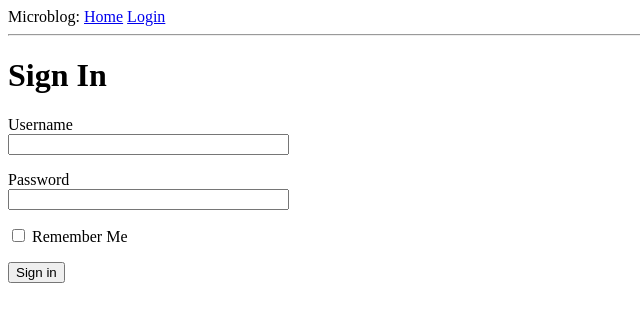
After one commit to Gabriel2409/dockerapp, a Flask app: page /login in a window 1280 px wide. The commit adds this page. Shown: the top 322 px of the page, without its empty margins (0-640 px from the left). Run offline with Flask 2, Linux system fonts and the light colour scheme.

Commit message:
fask-wtf forms

```diff
--- a/app/__init__.py
+++ b/app/__init__.py
@@ -1,5 +1,7 @@
 from flask import Flask
+from config import Config
 
 app = Flask(__name__)
+app.config.from_object(Config)
 
 from app import routes
--- /dev/null
+++ b/app/forms.py
@@ -0,0 +1,10 @@
+from flask_wtf import FlaskForm
+from wtforms import StringField, PasswordField, BooleanField, SubmitField
+from wtforms.validators import DataRequired
+
+
+class LoginForm(FlaskForm):
+    username = StringField("Username", validators=[DataRequired()])
+    password = PasswordField("Password", validators=[DataRequired()])
+    remember_me = BooleanField("Remember Me")
+    submit = SubmitField("Sign in")
--- a/app/routes.py
+++ b/app/routes.py
@@ -1,5 +1,6 @@
-from flask import render_template
+from flask import render_template, flash, redirect, url_for
 from app import app
+from app.forms import LoginForm
 
 
 @app.route("/")
@@ -11,3 +12,17 @@ def index():
         {"author": {"username": "Susan"}, "body": "The Avengers movie was so cool!"},
     ]
     return render_template("index.html", title="Home", user=user, posts=posts)
+
+
+@app.route("/login", methods=["GET", "POST"])
+def login():
+    form = LoginForm()
+    if form.validate_on_submit():
+        flash(
+            "Login requested for user {}, remember_me={}".format(
+                form.username.data, form.remember_me.data
+            )
+        )
+        return redirect(url_for("index"))
+
+    return render_template("login.html", form=form, title="Sign in")
--- a/app/templates/base.html
+++ b/app/templates/base.html
@@ -7,8 +7,26 @@
 		{% endif %}
 	</head>
 	<body>
-		<div>Microblog: <a href="/index">Home</a></div>
+		<div>
+			Microblog:
+			<a href="{{ url_for('index') }}">Home</a>
+			<a href="{{ url_for('login') }}">Login</a>
+		</div>
 		<hr />
-		{% block content %}{% endblock %}
+		{% with messages = get_flashed_messages() %}
+		<!---->
+		{% if messages %}
+		<ul>
+			{% for message in messages %}
+			<li>{{ message }}</li>
+			{% endfor %}
+		</ul>
+		{% endif %}
+		<!---->
+		{% endwith %}
+		<!---->
+		{% block content %}
+		<!---->
+		{% endblock %}
 	</body>
 </html>
--- /dev/null
+++ b/app/templates/login.html
@@ -0,0 +1,27 @@
+{% extends "base.html" %}
+<!---->
+{% block content %}
+<h1>Sign In</h1>
+<form action="" method="post" novalidate>
+	{{ form.hidden_tag() }}
+	<p>
+		{{ form.username.label }}<br />
+		{{ form.username(size=32) }}
+		<!---->
+		{% for error in form.username.errors %}
+		<span style="color: red;">[{{ error }}]</span>
+		{% endfor %}
+	</p>
+	<p>
+		{{ form.password.label }}<br />
+		{{ form.password(size=32) }}
+		<!---->
+		{% for error in form.password.errors %}
+		<span style="color: red;">[{{ error }}]</span>
+		{% endfor %}
+	</p>
+	<p>{{ form.remember_me() }} {{ form.remember_me.label }}</p>
+	<p>{{ form.submit() }}</p>
+</form>
+
+{% endblock %}
--- /dev/null
+++ b/config.py
@@ -0,0 +1,5 @@
+import os
+
+
+class Config(object):
+    SECRET_KEY = os.environ.get("SECRET_KEY") or "you-will-never-guess"
--- a/requirements.txt
+++ b/requirements.txt
@@ -3,12 +3,15 @@ attrs==19.3.0
 black==19.10b0
 Click==7.0
 Flask==1.1.1
+Flask-WTF==0.14.3
 itsdangerous==1.1.0
 Jinja2==2.11.1
 MarkupSafe==1.1.1
 pathspec==0.7.0
 pkg-resources==0.0.0
+python-dotenv==0.11.0
 regex==2020.1.8
 toml==0.10.0
 typed-ast==1.4.1
 Werkzeug==1.0.0
+WTForms==2.2.1
```
